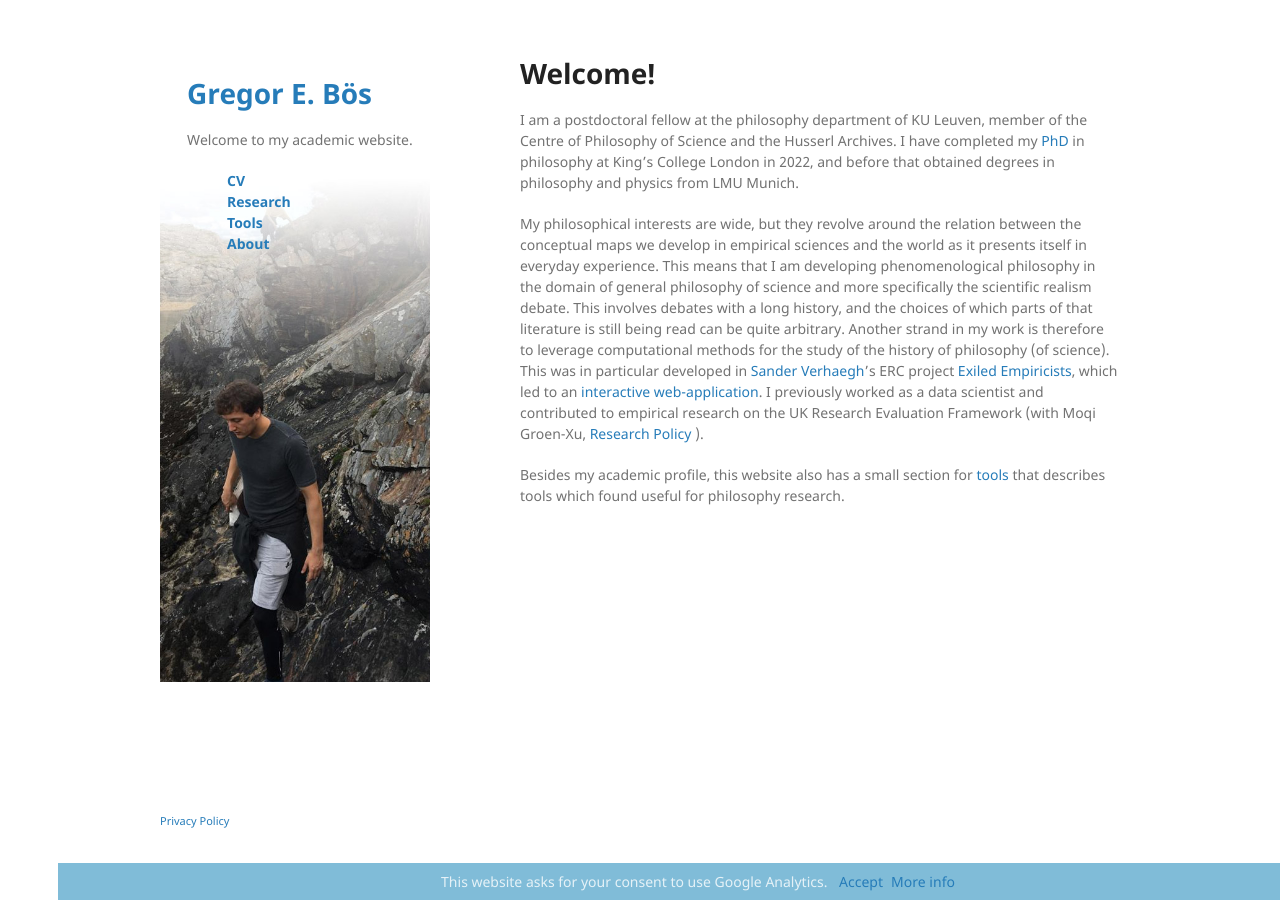
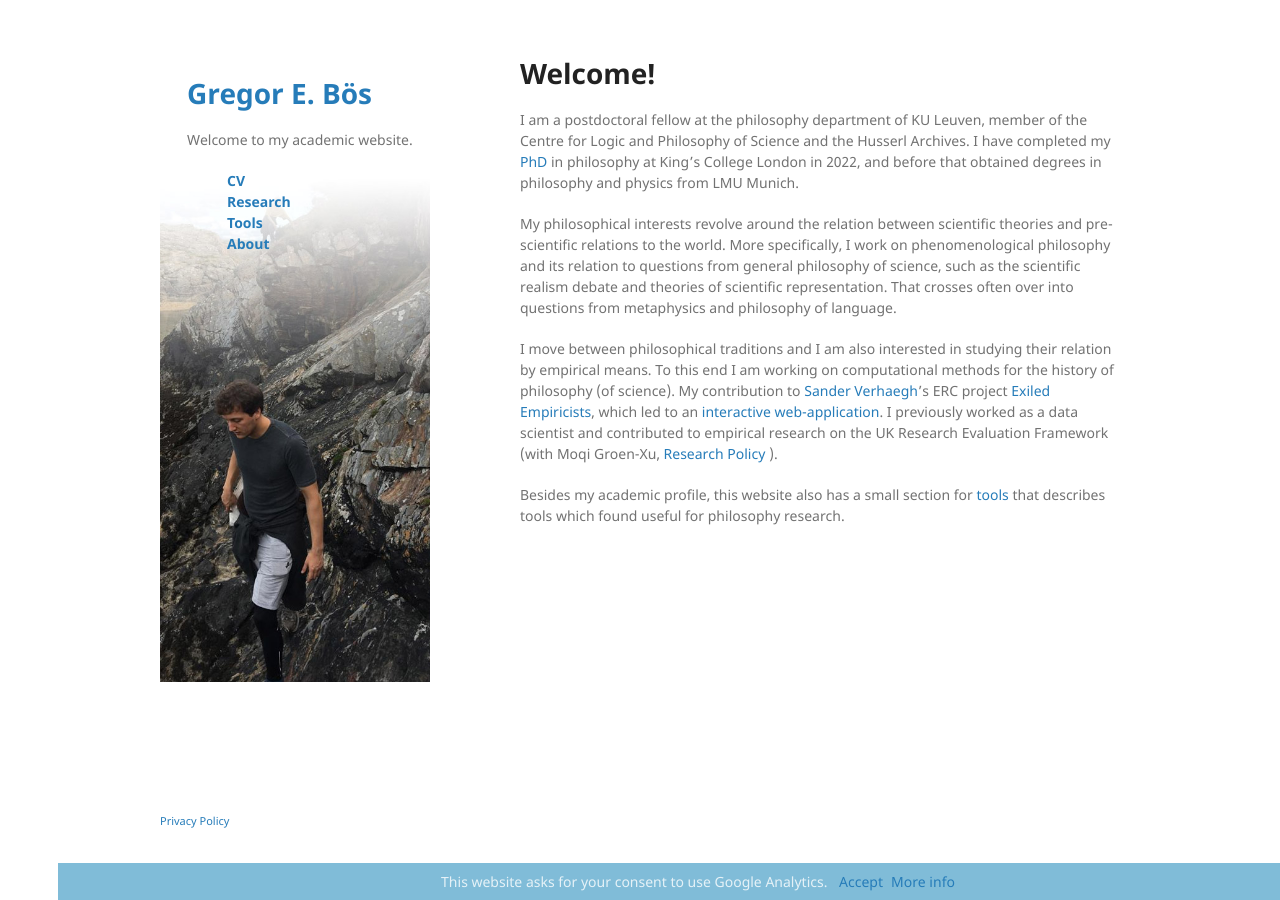
Before and after one commit to gboes/gboes.github.io, a Jekyll site: the page built from index.md, in a window 1280 px wide. Built offline with Jekyll 4.4.1, drawn with Linux system fonts in a browser that asks for light colours; Markdown is read by kramdown in place of the engine named in the settings.

Commit message:
updated bio

```diff
--- a/index.md
+++ b/index.md
@@ -5,16 +5,16 @@ description: Academic Website of Gregor E. Bös, postdoctoral researcher at Tilb
 ---
 # Welcome!
 
-I am a postdoctoral fellow at the philosophy department of KU Leuven, member of the Centre of Philosophy of Science and the Husserl Archives.
+I am a postdoctoral fellow at the philosophy department of KU Leuven, member of the Centre for Logic and Philosophy of Science and the Husserl Archives.
 I have completed my [PhD](https://kclpure.kcl.ac.uk/portal/en/theses/founding-science-on-the-lifeworld(405e0ffa-8c83-4ceb-bb04-dbc655b52a42).html "PhD at KCL repository")  in philosophy at King's College London in 2022, and before that obtained degrees in philosophy and physics from LMU Munich.
 
 <!-- Did you ever wonder what the world of your great-grandparents looked like &mdash; to them, not you? Changes in politics and religious beliefs might make for the most dramatic differences, but there are also differences in how we conceive of the natural world.  -->
 <!-- I am trying to understand how scientific theories (should) affect the concepts which operate in everyday life.  -->
 
-My philosophical interests are wide, but they revolve around the relation between the conceptual maps we develop in empirical sciences and the world as it presents itself in everyday experience. This means that I am developing phenomenological philosophy in the domain of general philosophy of science and more specifically the scientific realism debate.
-This involves debates with a long history, and the choices of which parts of that literature is still being read can be quite arbitrary.
-Another strand in my work is therefore to leverage computational methods for the study of the history of philosophy (of science).
-This was in particular developed in [Sander Verhaegh](http://www.sanderverhaegh.nl/)'s ERC project [Exiled Empiricists](https://exiledempiricists.wordpress.com/), which led to an
+My philosophical interests revolve around the relation between scientific theories and pre-scientific relations to the world. More specifically, I work on phenomenological philosophy and its relation to questions from general philosophy of science, such as the scientific realism debate and theories of scientific representation. That crosses often over into questions from metaphysics and philosophy of language.
+
+I move between philosophical traditions and I am also interested in studying their relation by empirical means. To this end I am working on computational methods for the history of philosophy (of science).
+My contribution to [Sander Verhaegh](http://www.sanderverhaegh.nl/)'s ERC project [Exiled Empiricists](https://exiledempiricists.wordpress.com/), which led to an
 <a href="https://edhiphy.org">interactive web-application</a>.
 I previously worked as a data scientist and contributed to empirical research on the UK Research Evaluation Framework (with Moqi Groen-Xu, [Research Policy](https://doi.org/10.1016/j.respol.2023.104729) ).
 
```
